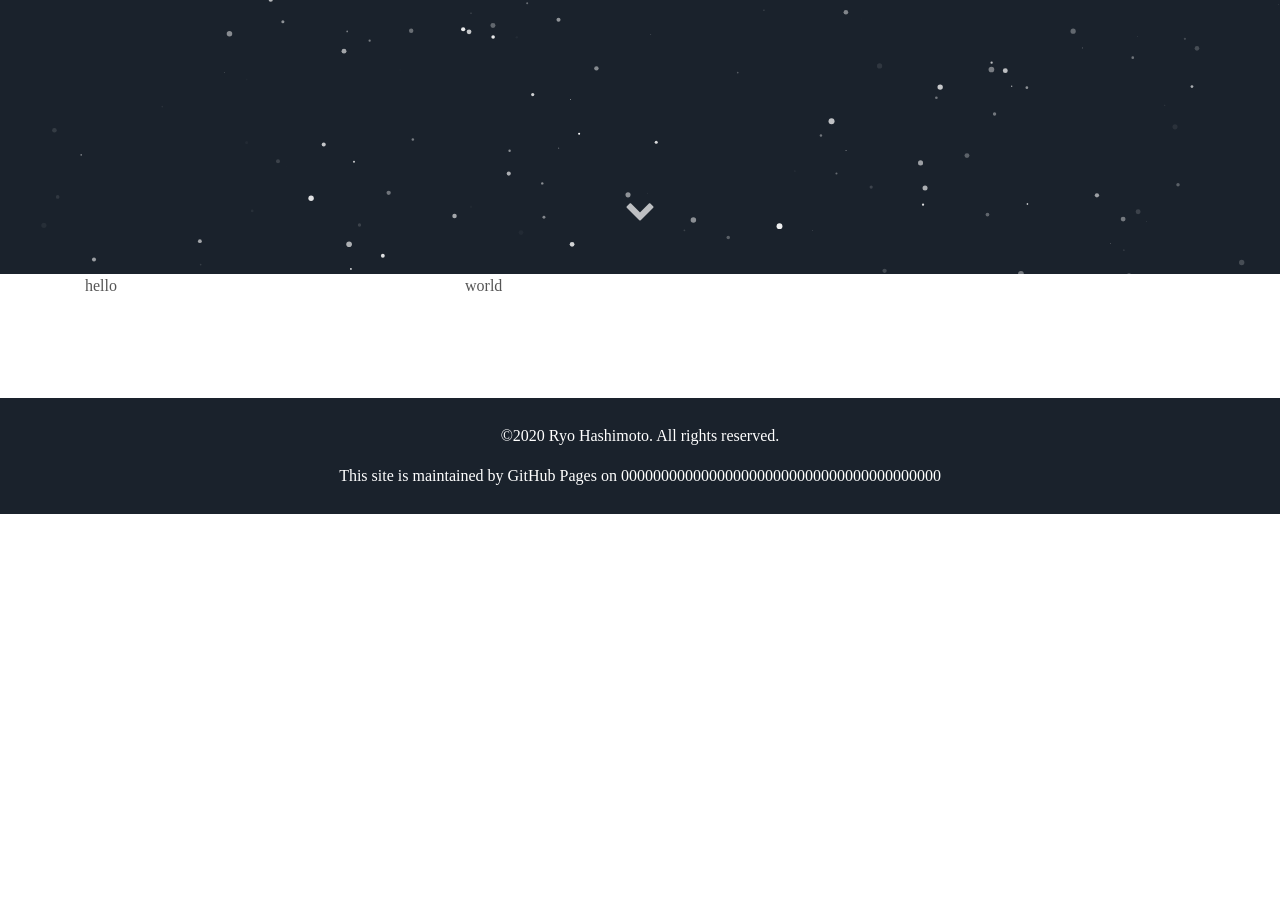
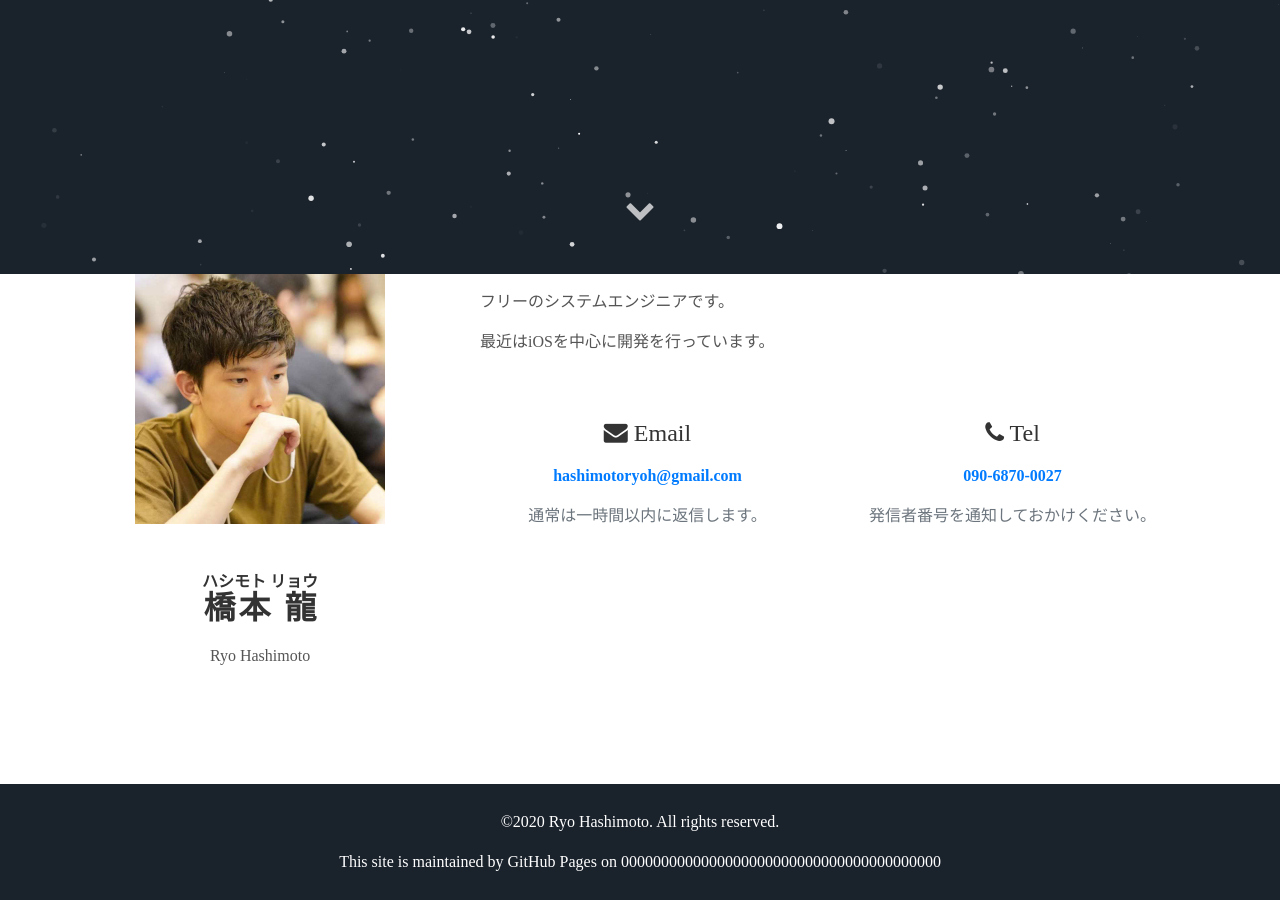
Before and after one commit to hashimotoryoh/hashimotoryoh.github.io, a Jekyll site: the page built from index.md, in a window 1280 px wide and 900 px high, scrolled down 626 px. Built offline with Jekyll 4.4.1, drawn with Linux system fonts in a browser that asks for light colours; some web fonts are replaced; before the commit the page ends 1140 px from its top, so only the background shows below that.

Commit message:
fix profile section layout

```diff
--- a/_config.yml
+++ b/_config.yml
@@ -8,9 +8,12 @@
 user:
   fullname:
     ja: 橋本 龍
+    ja-hira: はしもと りょう
+    ja-kata: ハシモト リョウ
     en: Ryo Hashimoto
   occupation: System Engineer
   email: hashimotoryoh@gmail.com
+  tel: 090-6870-0027
   twitter_username: hashimotoryoh
   facebook_username: ryoh.hashimoto
   instagram_username: hashimotoryoh
--- a/_includes/profile.html
+++ b/_includes/profile.html
@@ -1,10 +1,37 @@
-<div id="profile" class="container">
-  <div class="row">
-    <div class="col-sm-4">
-      hello
-    </div>
-    <div class="col-sm-8">
-      world
+<div id="profile" class="section-content">
+  <div class="container">
+    <div class="row">
+
+      <div class="col-lg-4 text-center">
+  <!-- <link rel="shortcut icon" type="image/png" href="{{ '/assets/favicon.png' }}" > -->
+        <img src="{{ '/assets/profile.jpg' }}" width="250" height="250" />
+        <h2><b><ruby><rb>{{ site.user.fullname.ja }}</rb><rt>{{ site.user.fullname.ja-kata }}</rt></ruby></b></h2>
+        <p>{{ site.user.fullname.en }}</p>
+      </div>
+
+      <div class="col-lg-8">
+        <div class="container">
+          <div class="row">
+            <div class="col">
+              <p>フリーのシステムエンジニアです。</p>
+              <p>最近はiOSを中心に開発を行っています。</p>
+            </div>
+          </div>
+          <div class="row">
+            <div class="col-sm-6 text-center">
+              <h3><i class="icon fa fa-envelope"></i> Email</h3>
+              <p><b><a href="mailto:{{ site.user.email }}">{{ site.user.email }}</a></b></p>
+              <p class="text-muted">通常は一時間以内に返信します。</p>
+            </div>
+            <div class="col-sm-6 text-center">
+              <h3><i class="icon fa fa-phone"></i> Tel</h3>
+              <p><b><a href="tel:{{ site.user.tel }}">{{ site.user.tel }}</a></b></p>
+              <p class="text-muted">発信者番号を通知しておかけください。</p>
+            </div>
+          </div>
+        </div>
+      </div>
+
     </div>
   </div>
 </div>
--- a/src/styles/_profile.scss
+++ /dev/null
@@ -1,4 +0,0 @@
-#profile {
-    // this is debug code
-    color: red;
-}
```
Also changed, not shown: assets/profile.jpg (added).
